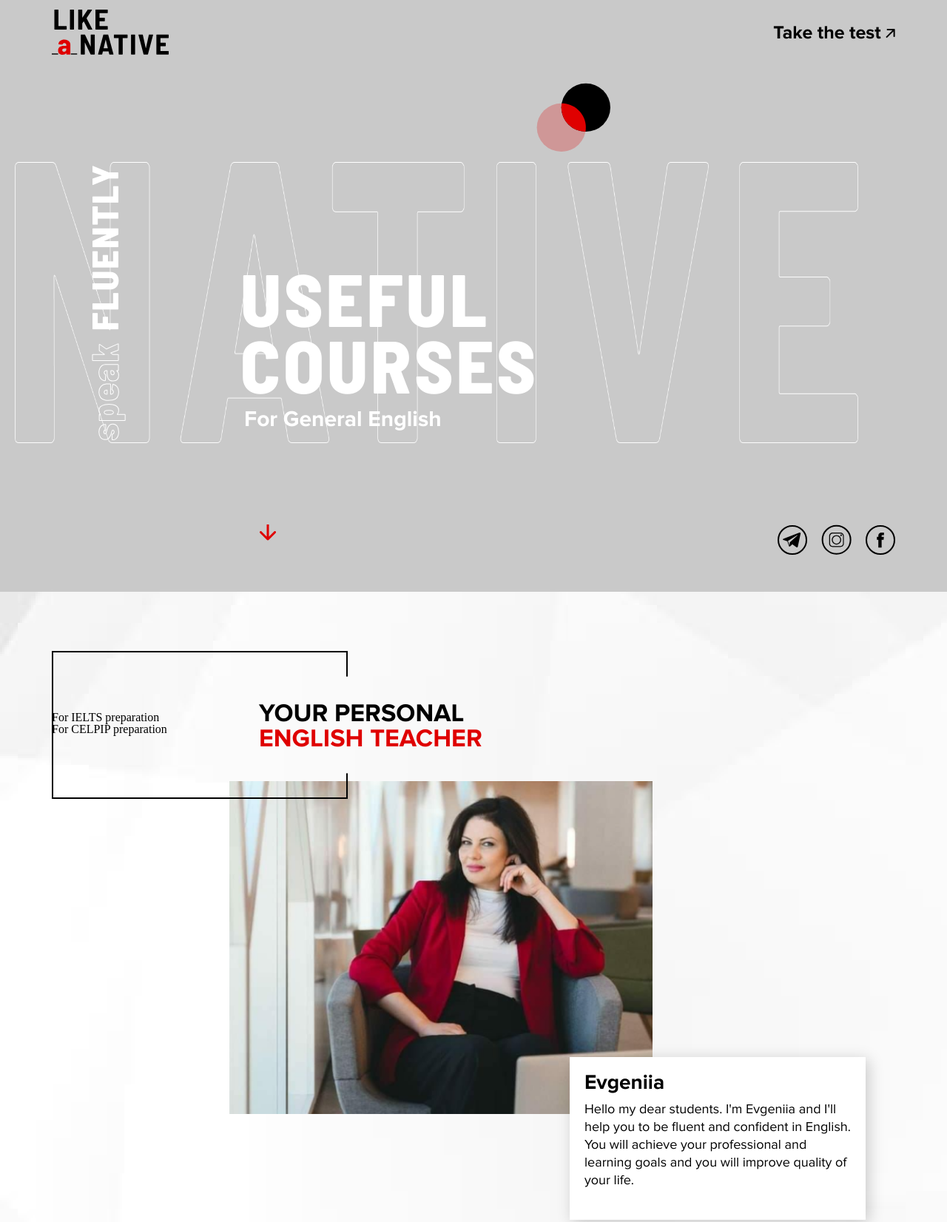
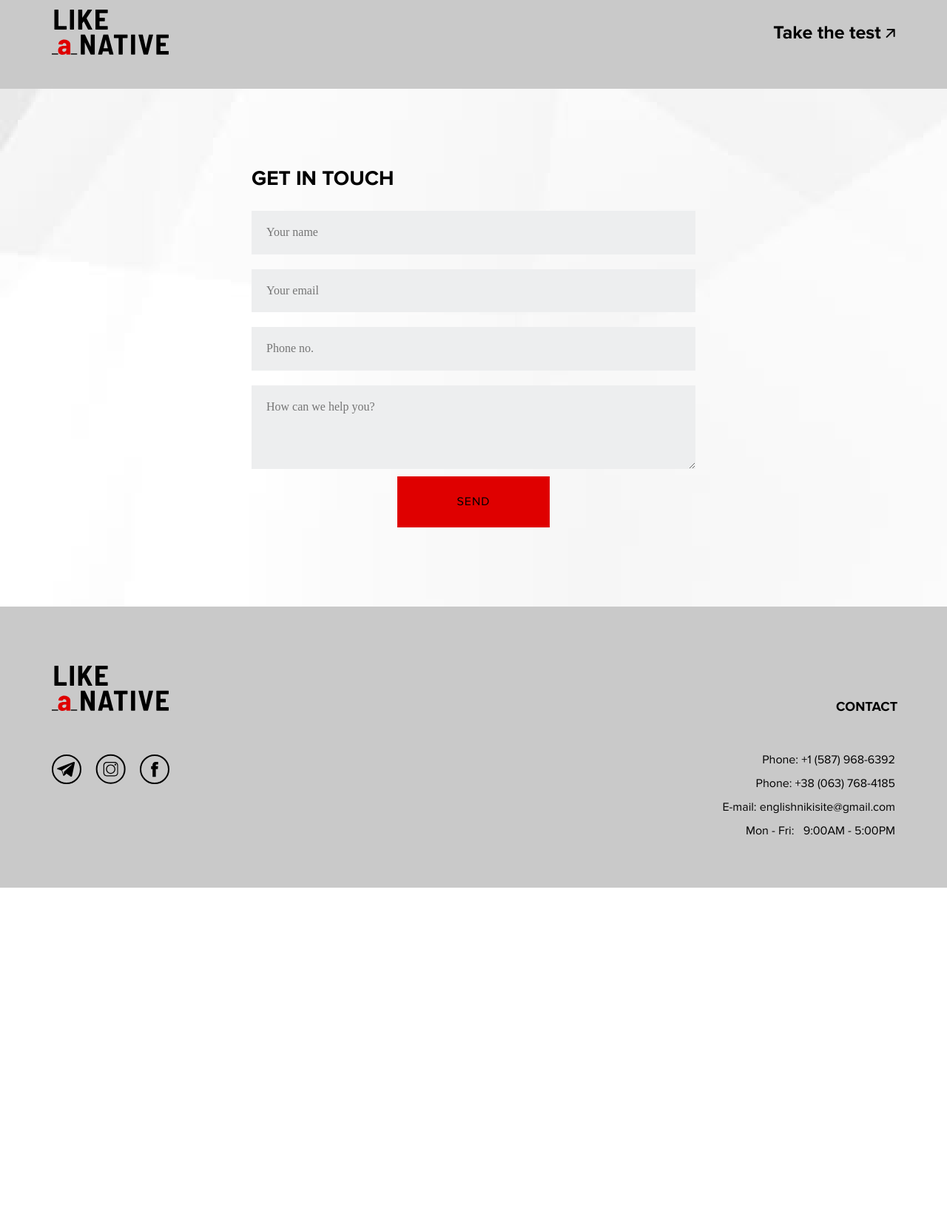
Before and after one commit to Taniak27/Yevgenia_1, a plain HTML site: page index.html in a window 1280 px wide. Shown: the part 20-1672 px from the top of the page at 74% size. After the commit the page ends 1220 px from the top, so only its background shows below. Drawn offline with nearby package versions, Linux system fonts and the light colour scheme.

Commit message:
changing html

```diff
--- a/index.html
+++ b/index.html
@@ -5,15 +5,27 @@
   <meta http-equiv="X-UA-Compatible" content="IE=edge">
   <meta name="viewport" content="width=device-width, initial-scale=1.0">
   <link rel="stylesheet" href="css/style.css">
-  <title>Document</title>
+
+  <title>Contact form</title>
 </head>
 <body>
+
+  <style>
+
+    .main-secrion {
+      height: 100px;
+      margin-bottom: 0px;
+    }
+
+  </style>
+
   <!--First section-->
   <div class="main-secrion">
     <div class="container main-secrion__nav-container">
 
       <!--Navigation menu-->
-      <header class="main-secrion__header"><a href="index.html"><img class="main-secrion__logo" src="icons/Logo.svg" alt=""></a>
+      <header class="main-secrion__header">
+        <a href="index.html"><img class="main-secrion__logo" src="icons/Logo.svg" alt=""></a>
       </header>
       <nav class="main-secrion__nav nav-menu">
         <ul class="nav-menu__list">
@@ -22,88 +34,74 @@
         </ul>
       </nav>
     </div>
-
-    <!--Second section-->
-    <div class="central-background">
-      <img src="img/Background text.png" alt="" class=" container central-background__img">
-       <div class="container main-section__central-container">
-          <p class="main-section__central-container__hollow-text">speak </p>
-          <p class="main-section__central-container__full-text">fluently</p>
-          <h2 class="main-section__central-container__main-heading__word-1">Useful </h2>
-           <h1 class="main-section__central-container__main-heading__word-2">Courses </h1>
-          <p class="main-section__central-container__main-heading__paragraph">For General English</p>
-          <p class="main-section__central-container__main-heading__paragraph_2">For IELTS preparation</p>
-          <p class="main-section__central-container__main-heading__paragraph_3">For CELPIP preparation</p>
-          <img class="main-section__central-container__main-heading__circles" src="icons/Circle_shapes.svg" alt="">
-      </div>
-    </div>
-
-    <!--Social section-->
-    <div class="container main-section__bottom-container">
-      <div class="scroll-down__bottom-container">
-          <img class="scroll-down__bottom-container__arrow" src="icons/Red_arrow_down.svg" alt="">
-      </div>
-      <div class="social-media__bottom-container_icons">
-        <div class="social-media__bottom-container__icon"><a class="social-media__telegram" href="https://t.me/Yevgeniia_N">
-          <img src="icons/Telegram _icon.svg" alt="">
-        </a></div>
-        <div class="social-media__bottom-container__icon"><a href="https://www.instagram.com/like_a_nativenglish/?utm_source=qr&igshid=MzNlNGNkZWQ4Mg%3D%3D">
-          <img src="icons/Instagram_icon.svg" alt=""></a></div>
-        <div class="social-media__bottom-container__icon last-element"><a href="#"><img src="icons/Facebook_icon.svg" alt=""></a></div>
-      </div>
-    </div>
-
-    <div class="second-main-section">
-      <div class="container">
-        <div class="container second-main-section__box_header">
-          <img class="container  second-main-section__box_header__box" src="img/Rectangle.png" alt="">
-          <h3 class="container  second-main-section__box_header__box__header__phrase-1">your personal</h3>
-          <h3 class="container  second-main-section__box_header__box__header__phrase-2">english teacher</h3>
-        </div>
-        <div class="container  second-main-section__box_img">
-          <img class="container  second-main-section__box_img__image" src="img/Teacher's_Photo.png" alt="">
-        </div>
-        <div class="container  second-main-section__box_text">
-          <p class="second-main-section__box_text_name">Evgeniia</p>
-          <p class="second-main-section__box_text_text"> Hello my dear students. I'm Evgeniia and I'll help you to be fluent and confident in English. You will achieve your professional and learning goals and you will improve quality of your life.
-          </p>
-        </div>
-      </div>
-    </div>
-
-  <!--Third section-->
-  <div class="third-main-section">
-    <div class="container">
-      <div class="container third-main-section__heading">
-        <p class=" third-main-section__heading-paragraph">the benefits of studing with evgeniia</p>
-      </div>
-      <div class="container third-main-section__benefits">
-        <div class="third-main-section__benefits_item"><img class="third-main-section__benefits_item-img" src="icons/personalized_lessons.svg" alt=""></div>
-        <div class="third-main-section__benefits_item"><img class="third-main-section__benefits_item-img" src="icons/online_assignments.svg" alt=""></div>
-        <div class="third-main-section__benefits_item"><img class="third-main-section__benefits_item-img" src="icons/personal_lessons.svg" alt=""></div>
-        <div class="third-main-section__benefits_item"><img class="third-main-section__benefits_item-img" src="icons/mock_exam.svg" alt=""></div>
-      </div>
-      <div class="container third-main-section__benefits">
-        <div class="third-main-secrion__benefits_text"><p class="third-main-secrion__benefits_text_paragrapg">Guidance throughout <br> your studying
-        </p></div>
-        <div class="third-main-secrion__benefits_text"><p class="third-main-secrion__benefits_text_paragrapg">Easy understanding design <br> of digital exercises
-        </p></div>
-        <div class="third-main-secrion__benefits_text"><p class="third-main-secrion__benefits_text_paragrapg">A lot of video lessons
-        </p></div>
-        <div class="third-main-secrion__benefits_text"><p class="third-main-secrion__benefits_text_paragrapg">Mock test at the end <br> of the course
-        </p></div>
-      </div>
-    </div>
   </div>
 
-  <!--Forth section-->
-  <div class="forth-main-section">
-    <p class="forth-main-section__heading">Let's study <br>
-      English together</p>
-    <div class="forth-main-section__button">
-      <a class="data" href="contact.html"><button class="btn btn-1 btn-sep icon-info">Start course</button></a>
+  <!--Second section-->
+
+  <div class="box_container">
+    <form onsubmit="sendEmail(); reset(); return false;">
+      <h3 class="contact_heading">GET IN TOUCH</h3>
+      <input type="text" id="name" placeholder="Your name" required>
+      <input type="email" id="email" placeholder="Your email" required>
+      <input type="text" id="phone" placeholder="Phone no." required>
+      <textarea id="message" rows="4" placeholder="How can we help you?"></textarea>
+      <button class="btn btn-1 btn-sep icon-info" onclick="sendEmail()">Send</button>
+    </form>
   </div>
-  </div>
+
+
+  <script>
+    function sendEmail() {
+      event.preventDefault();
+
+      let params = {
+        name: document.getElementById("name").value,
+        email: document.getElementById("email").value,
+        phone: document.getElementById("phone").value,
+        message: document.getElementById("message").value,
+      };
+
+      const serviceID = "service_n9p2xah";
+      const templateID = "template_0a7qedg";
+
+      emailjs.send(serviceID, templateID, params)
+      .then(
+        res => {
+          document.getElementById("name").value = "";
+          document.getElementById("email").value = "";
+          document.getElementById("phone").value = "";
+          document.getElementById("message").value = "";
+          console.log(res);
+          alert("Your message has sent successfully")
+        })
+        .catch(err => console.log(err));
+    }
+
+  </script>
+
+  <!--
+  <script src="https://smtpjs.com/v3/smtp.js"></script>
+  <script>
+    function sendEmail() {
+      // Replace these with your actual SMTP credentials
+      let yourUsername = "YOUR_SMTP_USERNAME";
+      let yourPassword = "YOUR_SMTP_PASSWORD";
+
+      Email.send({
+        SecureToken : "YOUR_SMTP_TOKEN", // Get this token from SMTPJS.com after signing up
+        To : 'tattinus@icloud.com',
+        From : document.getElementById("email").value,
+        Subject : "New Contact Form Enquiry",
+        Body : "Name: " + document.getElementById("name").value
+          + "<br> Email: " + document.getElementById("email").value
+          + "<br> Phone No: " + document.getElementById("phone").value
+          + "<br> Message: " + document.getElementById("message").value
+      }).then(
+      message => alert("Message Sent Successfully")
+      );
+    }
+  </script>
+-->
 
 <!--Footer-->
 <div class="footer-section">
@@ -136,8 +134,15 @@
     </div>
   </div>
 </div>
-  </div>
 
+  <script type="text/javascript"
+    src="https://cdn.jsdelivr.net/npm/@emailjs/browser@3/dist/email.min.js">
+  </script>
+  <script type="text/javascript">
+    (function(){
+      emailjs.init("iPf_LbNPj41QA8a7v");
+    })();
+  </script>
 
 </body>
 </html>
```
